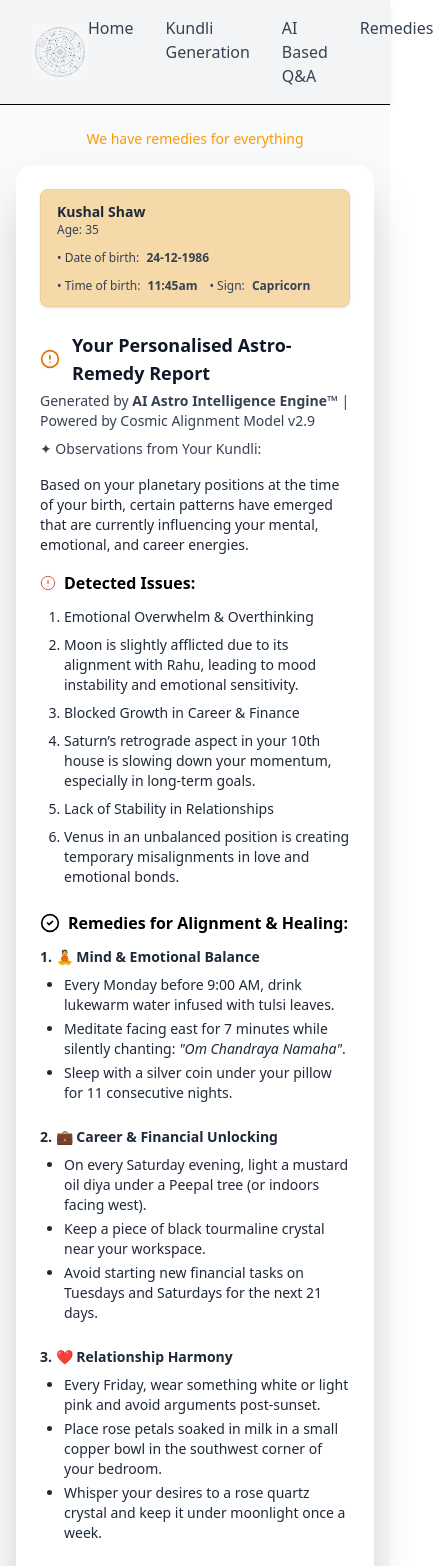
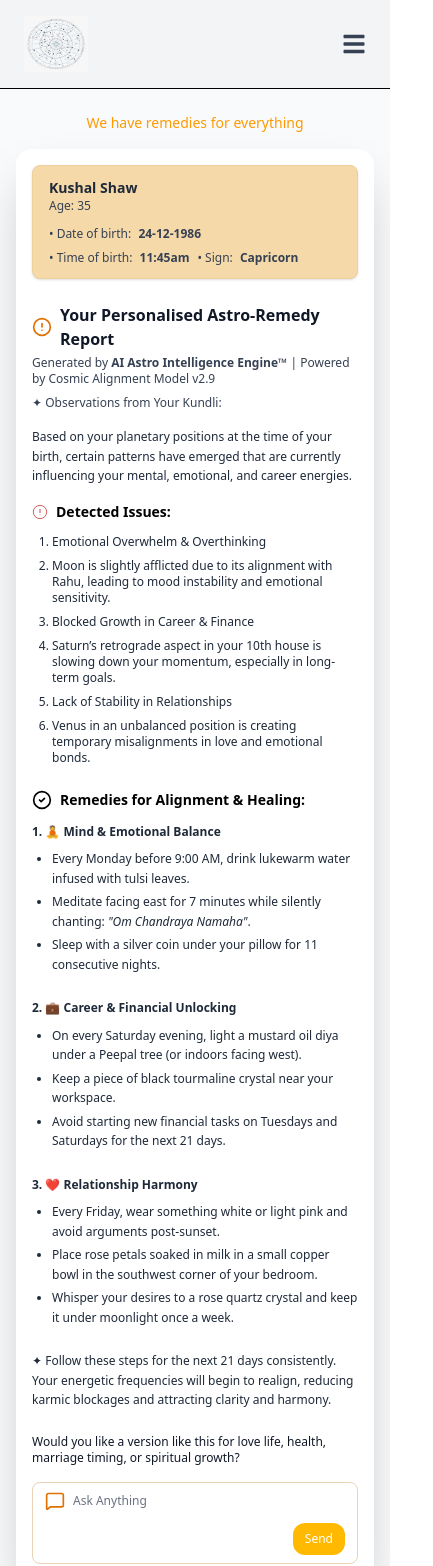
Before and after one commit to dan1sh70/Astrolozee-FE, a React (Vite) app: page /remedies in a window 390 px wide. Shown: the top 1566 px of the page, 433 px wide, since content can reach past the window. Built offline with nearby package versions, Linux system fonts and the light colour scheme.

Commit message:
made it responsive

```diff
--- a/src/components/layout/Header.jsx
+++ b/src/components/layout/Header.jsx
@@ -1,11 +1,17 @@
-import React from "react";
+import React, { useState } from "react";
 import { Link } from "react-router-dom";
+import { FaBars, FaTimes } from "react-icons/fa";
 
 export default function Header() {
+  const [menuOpen, setMenuOpen] = useState(false);
+
   return (
-    <nav className="flex items-center justify-between px-8 py-4 bg-gray-100 border-b shadow-md">
+    <nav className="flex items-center justify-between px-6 py-4 bg-gray-100 border-b shadow-md">
+      {/* Logo */}
       <img src="/land6.jpeg" alt="logo" className="w-16 h-14" />
-      <ul className="flex gap-8 text-gray-700 font-medium">
+
+      {/* Desktop Menu */}
+      <ul className="hidden md:flex gap-8 text-gray-700 font-medium">
         <li>
           <Link to="/" className="hover:text-amber-600">
             Home
@@ -27,6 +33,42 @@ export default function Header() {
           </Link>
         </li>
       </ul>
+
+      {/* Mobile Menu Button */}
+      <button
+        className="md:hidden text-2xl text-gray-700"
+        onClick={() => setMenuOpen(!menuOpen)}
+      >
+        {menuOpen ? <FaTimes /> : <FaBars />}
+      </button>
+
+      {/* Mobile Menu Dropdown */}
+      {menuOpen && (
+        <div className="absolute top-16 left-0 w-full bg-gray-100 border-t shadow-md md:hidden">
+          <ul className="flex flex-col items-center gap-6 py-6 text-gray-700 font-medium">
+            <li>
+              <Link to="/" className="hover:text-amber-600" onClick={() => setMenuOpen(false)}>
+                Home
+              </Link>
+            </li>
+            <li>
+              <Link to="/kundli" className="hover:text-amber-600" onClick={() => setMenuOpen(false)}>
+                Kundli Generation
+              </Link>
+            </li>
+            <li>
+              <Link to="/qna" className="hover:text-amber-600" onClick={() => setMenuOpen(false)}>
+                AI Based Q&amp;A
+              </Link>
+            </li>
+            <li>
+              <Link to="/remedies" className="hover:text-amber-600" onClick={() => setMenuOpen(false)}>
+                Remedies
+              </Link>
+            </li>
+          </ul>
+        </div>
+      )}
     </nav>
   );
 }
--- a/src/components/pages/Remedies.jsx
+++ b/src/components/pages/Remedies.jsx
@@ -1,4 +1,3 @@
-// Remedies.jsx (AstroRemedyReport)
 import React from "react";
 import { AlertCircle, CheckCircle2, MessageSquare } from "lucide-react";
 import Header from "./../layout/Header";
@@ -7,7 +6,6 @@ import Footer from "./../layout/Footer";
 export default function Remedies() {
   return (
     <>
-
       <Header />
 
       <div className="min-h-screen bg-gray-50 text-gray-900 antialiased flex flex-col">
@@ -19,9 +17,9 @@ export default function Remedies() {
         </div>
 
         {/* Main card */}
-        <main className="flex-grow  w-full">
+        <main className="flex-grow w-full">
           <div className="max-w-6xl mx-auto px-4 pb-12">
-            <article className="bg-white rounded-2xl shadow-2xl  p-6 sm:p-8">
+            <article className="bg-white rounded-2xl shadow-2xl p-4 sm:p-6 md:p-8">
               {/* Kundli info pill */}
               <div className="mb-6">
                 <div className="flex flex-col sm:flex-row sm:items-center sm:justify-between bg-[#F5D9A9] border border-[#EECF9A] rounded-lg px-4 py-3 text-sm text-gray-800 shadow-sm gap-3">
@@ -30,14 +28,12 @@ export default function Remedies() {
                     <div className="text-xs text-gray-700">Age: 35</div>
                   </div>
 
-                  <div className="flex flex-wrap gap-3 text-xs text-gray-700">
+                  <div className="flex flex-wrap gap-2 sm:gap-3 text-xs text-gray-700">
                     <span>
-                      • Date of birth:{" "}
-                      <strong className="ml-1">24-12-1986</strong>
+                      • Date of birth: <strong className="ml-1">24-12-1986</strong>
                     </span>
                     <span>
-                      • Time of birth:{" "}
-                      <strong className="ml-1">11:45am</strong>
+                      • Time of birth: <strong className="ml-1">11:45am</strong>
                     </span>
                     <span>
                       • Sign: <strong className="ml-1">Capricorn</strong>
@@ -48,30 +44,27 @@ export default function Remedies() {
 
               {/* Heading + meta */}
               <header className="mb-4">
-                <h1 className="flex items-center gap-3 text-lg sm:text-xl font-bold text-gray-900 mb-1">
+                <h1 className="flex items-center gap-2 sm:gap-3 text-base sm:text-lg md:text-xl font-bold text-gray-900 mb-1">
                   <AlertCircle className="w-5 h-5 text-amber-600 shrink-0" />
                   Your Personalised Astro-Remedy Report
                 </h1>
 
-                <div className="text-sm text-gray-700">
-                  Generated by{" "}
-                  <strong>AI Astro Intelligence Engine™</strong> | Powered by
-                  Cosmic Alignment Model v2.9
+                <div className="text-xs sm:text-sm text-gray-700">
+                  Generated by <strong>AI Astro Intelligence Engine™</strong> | Powered by Cosmic Alignment Model v2.9
                 </div>
-                <div className="text-sm text-gray-700 mt-2">
+                <div className="text-xs sm:text-sm text-gray-700 mt-2">
                   ✦ Observations from Your Kundli:
                 </div>
               </header>
 
-              <p className="text-sm text-gray-800 mb-4">
-                Based on your planetary positions at the time of your birth,
-                certain patterns have emerged that are currently influencing
-                your mental, emotional, and career energies.
+              <p className="text-xs sm:text-sm text-gray-800 mb-4 leading-relaxed">
+                Based on your planetary positions at the time of your birth, certain patterns have emerged that are
+                currently influencing your mental, emotional, and career energies.
               </p>
 
               {/* Detected Issues */}
               <section className="mb-6">
-                <h2 className="flex items-center gap-2 text-black font-semibold mb-3">
+                <h2 className="flex items-center gap-2 text-black font-semibold mb-3 text-sm sm:text-base">
                   <svg
                     width="16"
                     height="16"
@@ -79,139 +72,83 @@ export default function Remedies() {
                     fill="none"
                     className="inline-block shrink-0"
                   >
-                    <circle
-                      cx="12"
-                      cy="12"
-                      r="10"
-                      stroke="#C43A2E"
-                      strokeWidth="1.2"
-                    />
-                    <path
-                      d="M12 8v5"
-                      stroke="#C43A2E"
-                      strokeWidth="1.4"
-                      strokeLinecap="round"
-                    />
+                    <circle cx="12" cy="12" r="10" stroke="#C43A2E" strokeWidth="1.2" />
+                    <path d="M12 8v5" stroke="#C43A2E" strokeWidth="1.4" strokeLinecap="round" />
                     <circle cx="12" cy="16.3" r="0.6" fill="#C43A2E" />
                   </svg>
                   Detected Issues:
                 </h2>
 
-                <ol className="list-decimal ml-6 space-y-2 text-sm text-gray-800">
+                <ol className="list-decimal ml-5 sm:ml-6 space-y-2 text-xs sm:text-sm text-gray-800">
                   <li>Emotional Overwhelm &amp; Overthinking</li>
-                  <li>
-                    Moon is slightly afflicted due to its alignment with Rahu,
-                    leading to mood instability and emotional sensitivity.
-                  </li>
+                  <li>Moon is slightly afflicted due to its alignment with Rahu, leading to mood instability and emotional sensitivity.</li>
                   <li>Blocked Growth in Career &amp; Finance</li>
-                  <li>
-                    Saturn’s retrograde aspect in your 10th house is slowing
-                    down your momentum, especially in long-term goals.
-                  </li>
+                  <li>Saturn’s retrograde aspect in your 10th house is slowing down your momentum, especially in long-term goals.</li>
                   <li>Lack of Stability in Relationships</li>
-                  <li>
-                    Venus in an unbalanced position is creating temporary
-                    misalignments in love and emotional bonds.
-                  </li>
+                  <li>Venus in an unbalanced position is creating temporary misalignments in love and emotional bonds.</li>
                 </ol>
               </section>
 
               {/* Remedies */}
               <section className="mb-6">
-                <h2 className="flex items-center gap-2 text-black font-semibold mb-3">
+                <h2 className="flex items-center gap-2 text-black font-semibold mb-3 text-sm sm:text-base">
                   <CheckCircle2 className="w-5 h-5 shrink-0" />
                   Remedies for Alignment &amp; Healing:
                 </h2>
 
-                <div className="space-y-6 text-sm text-gray-800">
+                <div className="space-y-6 text-xs sm:text-sm text-gray-800 leading-relaxed">
                   {/* 1 */}
                   <div>
-                    <h3 className="font-semibold mb-2">
-                      1. 🧘 Mind &amp; Emotional Balance
-                    </h3>
-                    <ul className="list-disc ml-6 space-y-1">
-                      <li>
-                        Every Monday before 9:00 AM, drink lukewarm water
-                        infused with tulsi leaves.
-                      </li>
-                      <li>
-                        Meditate facing east for 7 minutes while silently
-                        chanting: <em>"Om Chandraya Namaha"</em>.
-                      </li>
-                      <li>
-                        Sleep with a silver coin under your pillow for 11
-                        consecutive nights.
-                      </li>
+                    <h3 className="font-semibold mb-2">1. 🧘 Mind &amp; Emotional Balance</h3>
+                    <ul className="list-disc ml-5 sm:ml-6 space-y-1">
+                      <li>Every Monday before 9:00 AM, drink lukewarm water infused with tulsi leaves.</li>
+                      <li>Meditate facing east for 7 minutes while silently chanting: <em>"Om Chandraya Namaha"</em>.</li>
+                      <li>Sleep with a silver coin under your pillow for 11 consecutive nights.</li>
                     </ul>
                   </div>
 
                   {/* 2 */}
                   <div>
-                    <h3 className="font-semibold mb-2">
-                      2. 💼 Career &amp; Financial Unlocking
-                    </h3>
-                    <ul className="list-disc ml-6 space-y-1">
-                      <li>
-                        On every Saturday evening, light a mustard oil diya
-                        under a Peepal tree (or indoors facing west).
-                      </li>
-                      <li>
-                        Keep a piece of black tourmaline crystal near your
-                        workspace.
-                      </li>
-                      <li>
-                        Avoid starting new financial tasks on Tuesdays and
-                        Saturdays for the next 21 days.
-                      </li>
+                    <h3 className="font-semibold mb-2">2. 💼 Career &amp; Financial Unlocking</h3>
+                    <ul className="list-disc ml-5 sm:ml-6 space-y-1">
+                      <li>On every Saturday evening, light a mustard oil diya under a Peepal tree (or indoors facing west).</li>
+                      <li>Keep a piece of black tourmaline crystal near your workspace.</li>
+                      <li>Avoid starting new financial tasks on Tuesdays and Saturdays for the next 21 days.</li>
                     </ul>
                   </div>
 
                   {/* 3 */}
                   <div>
-                    <h3 className="font-semibold mb-2">
-                      3. ❤️ Relationship Harmony
-                    </h3>
-                    <ul className="list-disc ml-6 space-y-1">
-                      <li>
-                        Every Friday, wear something white or light pink and
-                        avoid arguments post-sunset.
-                      </li>
-                      <li>
-                        Place rose petals soaked in milk in a small copper bowl
-                        in the southwest corner of your bedroom.
-                      </li>
-                      <li>
-                        Whisper your desires to a rose quartz crystal and keep
-                        it under moonlight once a week.
-                      </li>
+                    <h3 className="font-semibold mb-2">3. ❤️ Relationship Harmony</h3>
+                    <ul className="list-disc ml-5 sm:ml-6 space-y-1">
+                      <li>Every Friday, wear something white or light pink and avoid arguments post-sunset.</li>
+                      <li>Place rose petals soaked in milk in a small copper bowl in the southwest corner of your bedroom.</li>
+                      <li>Whisper your desires to a rose quartz crystal and keep it under moonlight once a week.</li>
                     </ul>
                   </div>
                 </div>
               </section>
 
-              <p className="text-sm text-gray-800 mb-6">
-                ✦ Follow these steps for the next 21 days consistently. Your
-                energetic frequencies will begin to realign, reducing karmic
-                blockages and attracting clarity and harmony.
+              <p className="text-xs sm:text-sm text-gray-800 mb-6 leading-relaxed">
+                ✦ Follow these steps for the next 21 days consistently. Your energetic frequencies will begin to realign, reducing karmic blockages and attracting clarity and harmony.
               </p>
 
-              <p className="text-sm font-medium mb-4">
-                Would you like a version like this for love life, health,
-                marriage timing, or spiritual growth?
+              <p className="text-xs sm:text-sm font-medium mb-4">
+                Would you like a version like this for love life, health, marriage timing, or spiritual growth?
               </p>
 
               {/* Ask Anything input */}
               <div className="mt-2">
-                <div className="flex flex-col sm:flex-row sm:items-center gap-3 bg-white border border-[#E9D3B6] rounded-lg px-4 py-3">
+                <div className="flex flex-col sm:flex-row sm:items-center gap-3 bg-white border border-[#E9D3B6] rounded-lg px-3 py-2 sm:px-4 sm:py-3">
                   <div className="flex items-center gap-2 flex-1">
                     <MessageSquare className="w-5 h-5 text-amber-600 shrink-0" />
                     <input
                       type="text"
                       placeholder="Ask Anything"
-                      className="flex-1 bg-transparent outline-none text-sm text-gray-800 placeholder-gray-500"
+                      className="flex-1 bg-transparent outline-none text-xs sm:text-sm text-gray-800 placeholder-gray-500"
                     />
                   </div>
-                  <button className="bg-amber-400 hover:bg-amber-600 transition text-white text-sm px-3 py-2 rounded-xl self-end sm:self-auto">
+                  <button className="bg-amber-400 hover:bg-amber-600 transition text-white text-xs sm:text-sm px-3 py-2 rounded-xl self-end sm:self-auto">
                     Send
                   </button>
                 </div>
@@ -221,7 +158,6 @@ export default function Remedies() {
         </main>
       </div>
 
-
       <Footer />
     </>
   );
```
Also changed, not shown: src/components/layout/Footer.jsx (+11 -10 lines), src/components/pages/KundliGenerator.jsx (+17 -21 lines), src/components/pages/QnA.jsx (+35 -28 lines).
